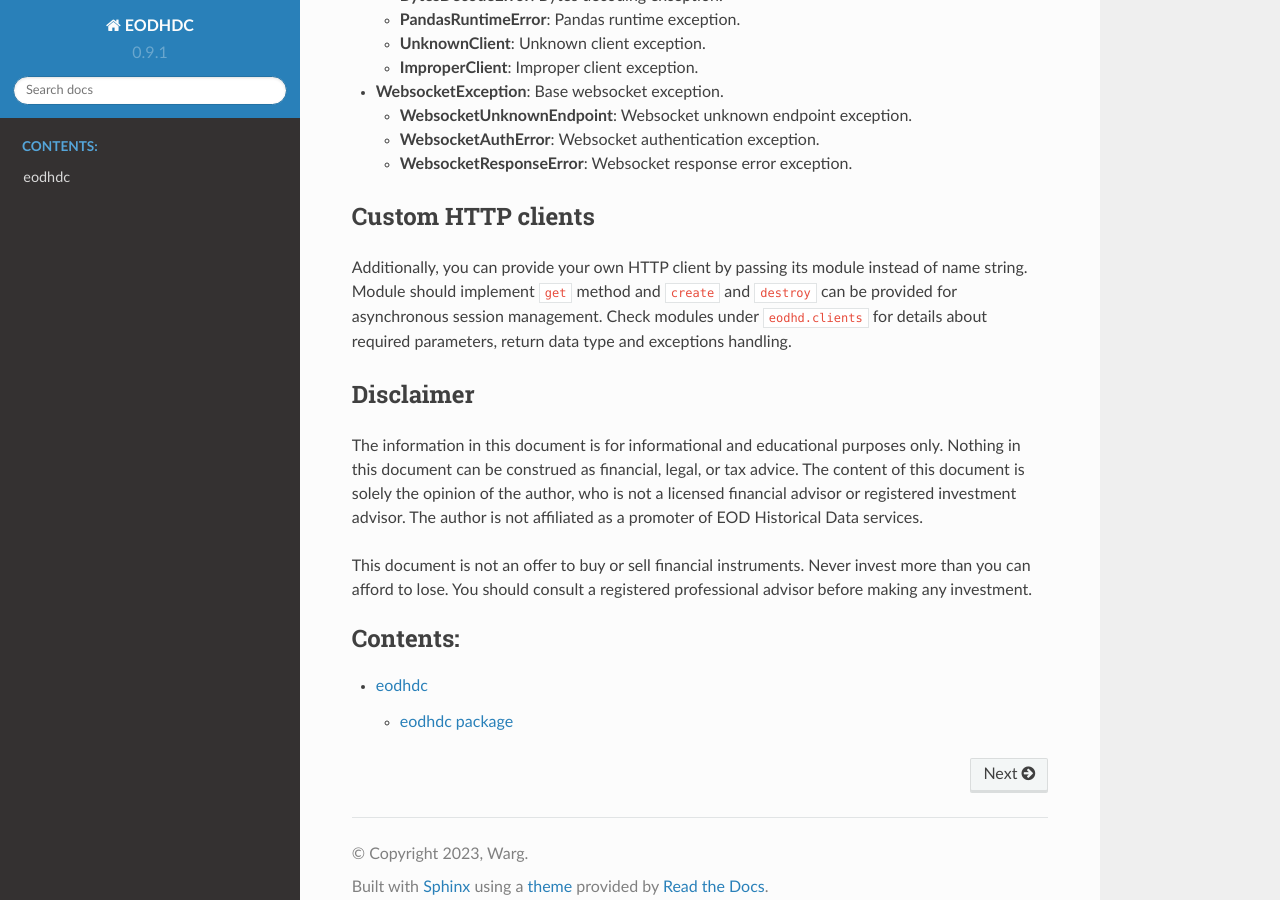
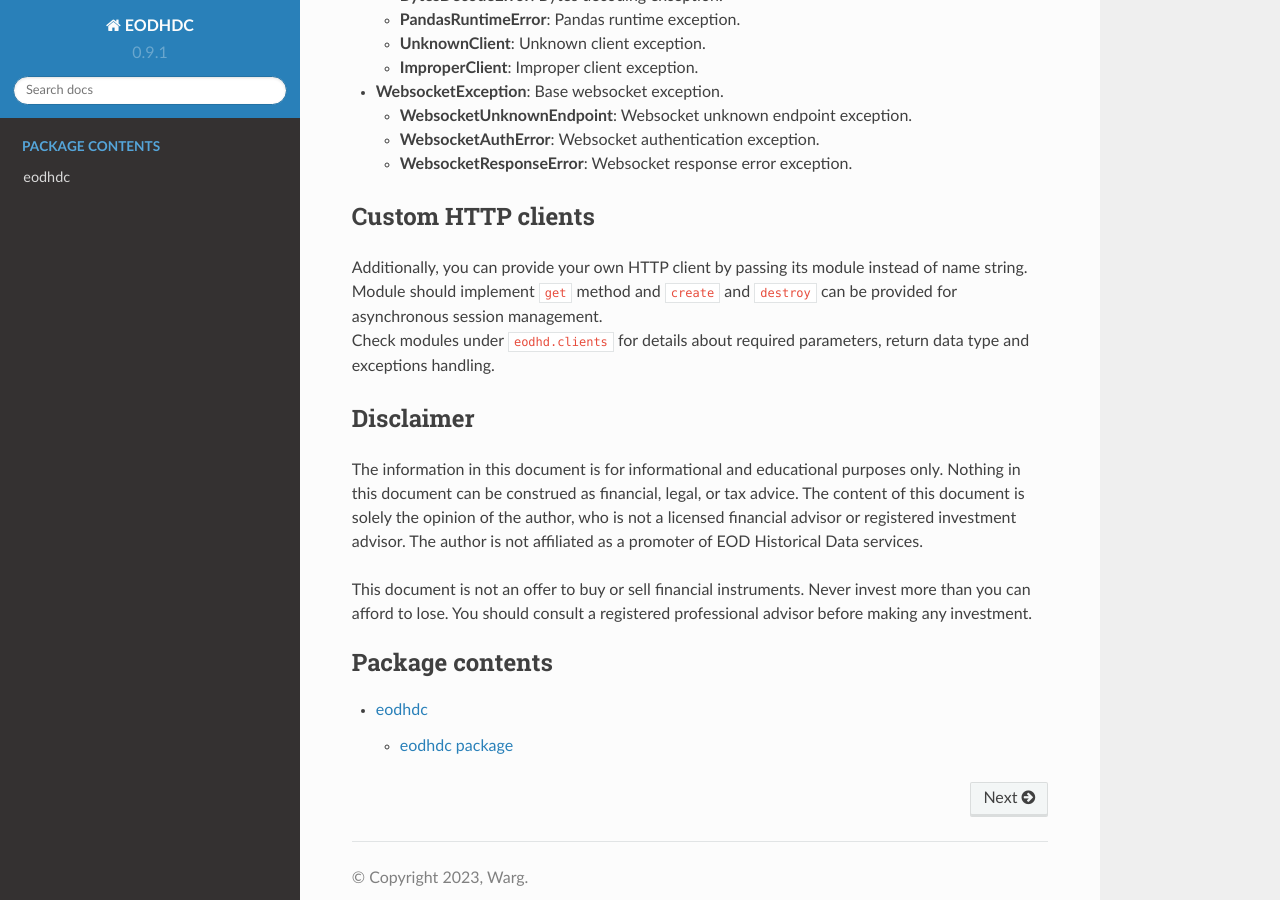
Before and after one commit to wargx/eodhdc, a Sphinx documentation site: the page built from docs/source/index.rst, in a window 1280 px wide and 900 px high, scrolled down 7286 px. Built offline with Sphinx 7.4.7 and the Read the Docs theme 2.0.0, drawn with Linux system fonts in a browser that asks for light colours; some of the changed text lies outside the part shown.

````diff
--- a/README.md
+++ b/README.md
@@ -5,7 +5,7 @@
 ![versions](https://badgen.net/pypi/python/eodhdc)
 ![coverage](https://raw.githubusercontent.com/wargx/eodhdc/main/reports/coverage.svg)
 ![pylint](https://raw.githubusercontent.com/wargx/eodhdc/main/reports/pylint.svg)
-![docs](https://readthedocs.org/projects/eodhdc/badge/?version=stable)
+![docs](https://readthedocs.org/projects/eodhdc/badge/?version=stable)<br>
 ![pytest:37](https://raw.githubusercontent.com/wargx/eodhdc/main/reports/pytest-py37.svg)
 ![pytest:38](https://raw.githubusercontent.com/wargx/eodhdc/main/reports/pytest-py38.svg)
 ![pytest:39](https://raw.githubusercontent.com/wargx/eodhdc/main/reports/pytest-py39.svg)
@@ -131,9 +129,9 @@ EODHDWebSockets client provides following methods:
 
 ### HTTP API groups
 
-Main HTTP API module contains groups that corresponds to EODHD API groups, and can be accessed like:
-```eodhdc.market.<method>``` or  ```eodhdc.exchange.<method>```
-See below mapping for client groups and methods.
+Main HTTP API module contains groups that corresponds to EODHD API groups, and can be accessed like: <br>
+```eodhdc.market.<method>``` or  ```eodhdc.exchange.<method>```<br>
+See below mapping for client groups and methods.  <br>
 Visit official API [documentation](https://eodhistoricaldata.com/financial-apis/) for detailed description.
 
 ### HTTP API group methods
@@ -241,8 +239,8 @@ Exceptions hierarchy:
 
 ## Custom HTTP clients
 
-Additionally, you can provide your own HTTP client by passing its module instead of name string.
-Module should implement `get` method and `create` and `destroy` can be provided for asynchronous session management.
+Additionally, you can provide your own HTTP client by passing its module instead of name string.<br>
+Module should implement `get` method and `create` and `destroy` can be provided for asynchronous session management.<br>
 Check modules under `eodhd.clients` for details about required parameters, return data type and exceptions handling.
 
 ## Disclaimer
--- a/docs/source/index.rst
+++ b/docs/source/index.rst
@@ -12,6 +12,6 @@ EODHDC
 
 .. toctree::
    :maxdepth: 2
-   :caption: Contents:
+   :caption: Package contents
 
    modules
````
Also changed, not shown: other parts of README.md (+1 -3 lines), 2 other files.
